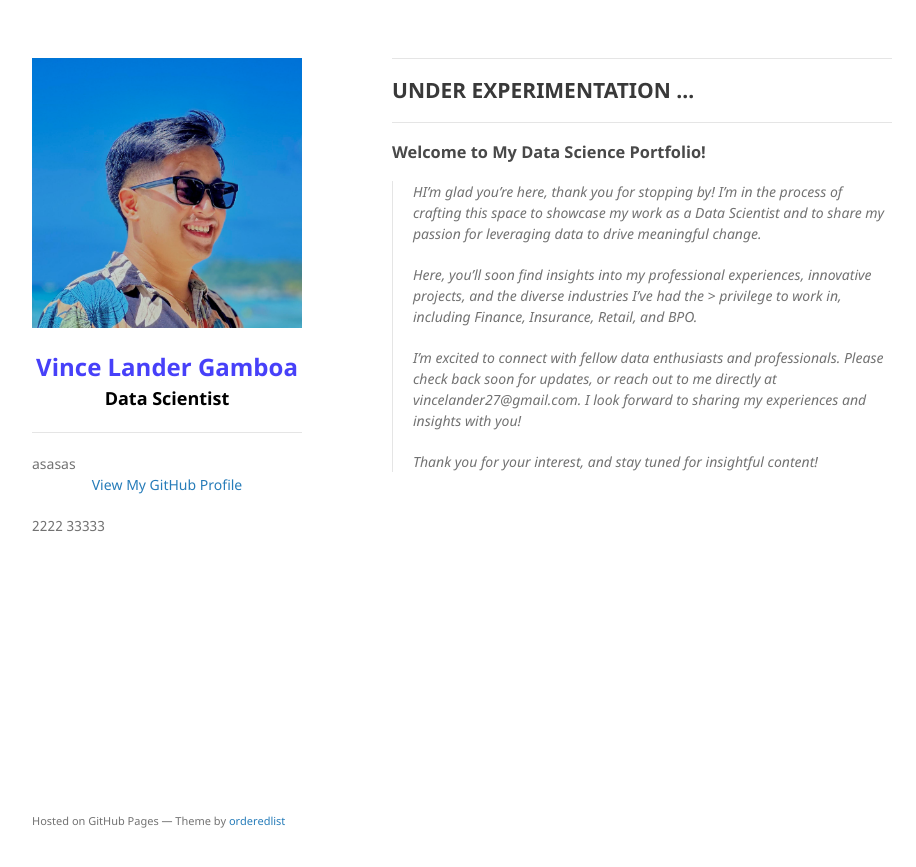
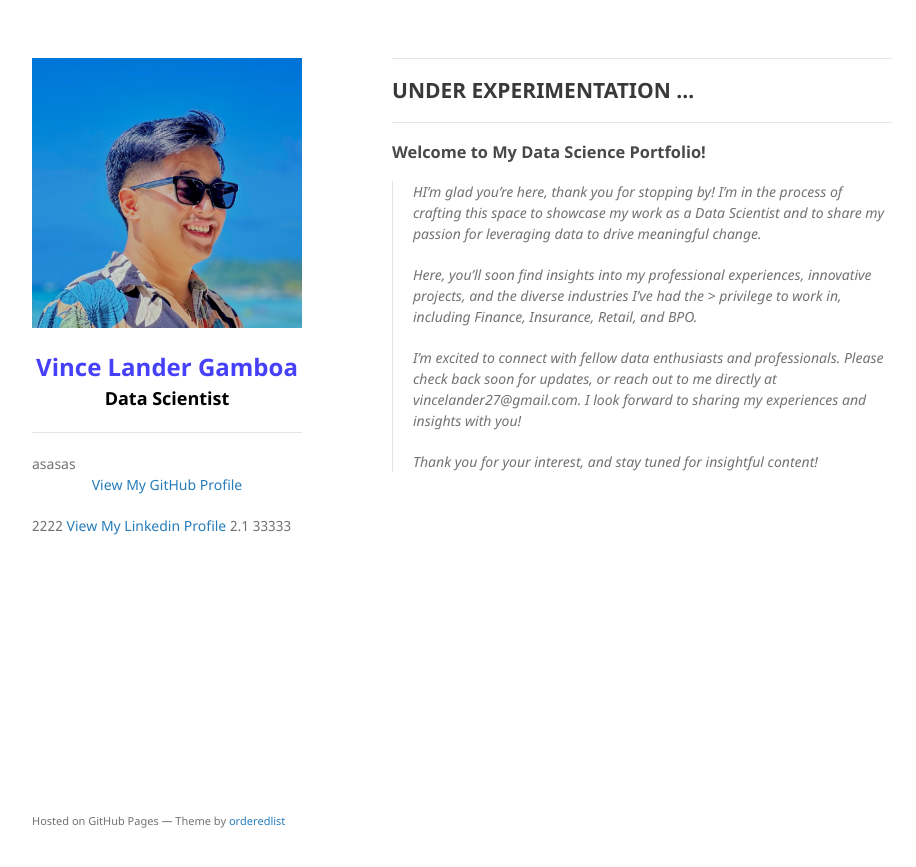
Before and after one commit to vincelander/vincelander.github.io, a Jekyll site: the page built from index.md, in a window 1280 px wide. Shown: the top 867 px of the page, without its empty margins (178-1094 px from the left). Built offline with Jekyll 4.4.1, drawn with Linux system fonts in a browser that asks for light colours.

Commit message:
update view and details

```diff
--- a/_layouts/default.html
+++ b/_layouts/default.html
@@ -45,6 +45,8 @@
         <p style="text-align:center;" class="view"><a href="{{ site.github.owner_url }}">View My GitHub Profile</a></p>
         {% endif %}
         2222
+        <a href="https://www.linkedin.com/in/vince-lander-gamboa" style="text-align:center;" class="view">View My Linkedin Profile</a>
+        2.1
 
         {% if site.show_downloads %}
         <ul class="downloads">
```
